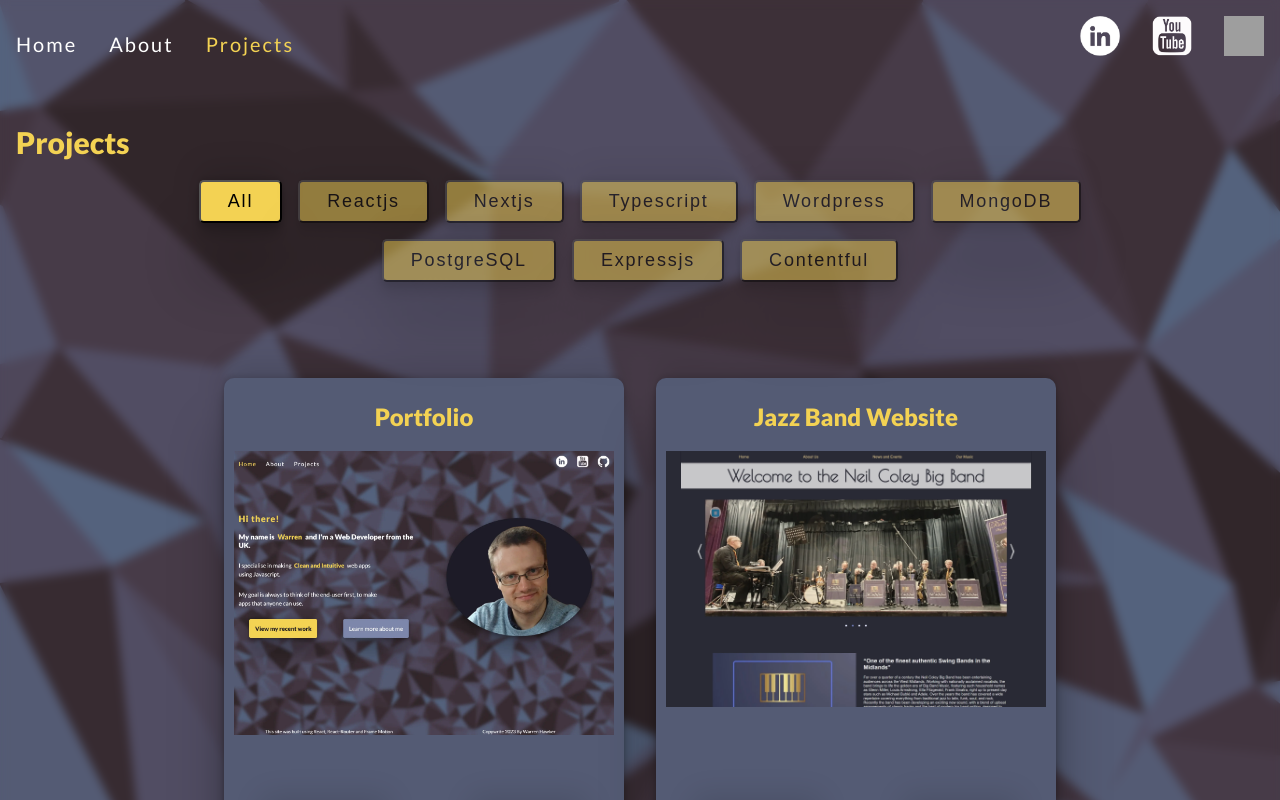
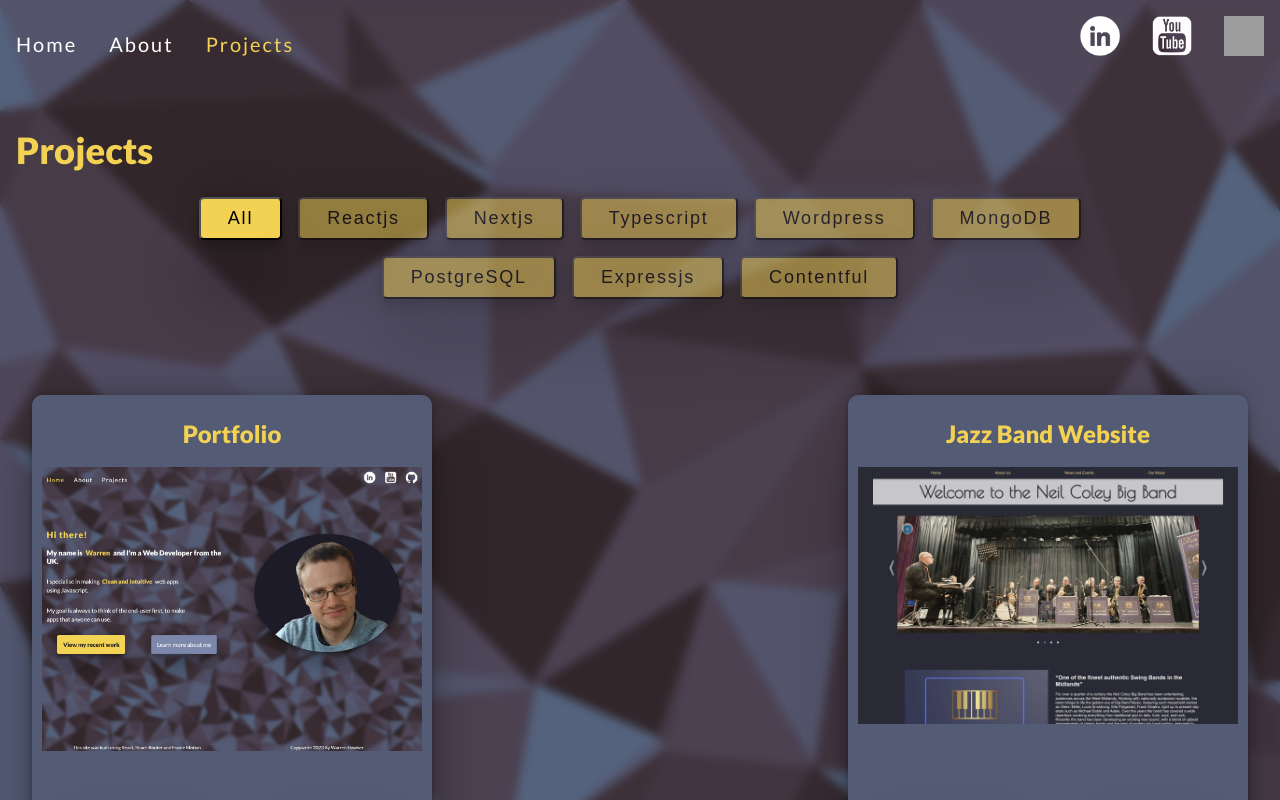
Before and after one commit to WarrenHawker/portfolio-2024, a React (Vite) app: page /projects in a window 1280 px wide. Shown: the top 800 px of the page. Built offline with nearby package versions, Linux system fonts and the light colour scheme; grey boxes are pictures that could not be loaded.

Commit message:
fixed alignment of projects grid and increased page title size

```diff
--- a/src/styles/abstracts/fonts.css
+++ b/src/styles/abstracts/fonts.css
@@ -39,3 +39,7 @@ strong {
   margin-left: 0.25em;
   margin-right: 0.25em;
 }
+
+.page-title {
+  font-size: clamp(1.25rem, 0.911rem + 1.6949vw, 2.5rem);
+}
--- a/src/styles/components/projects-grid.css
+++ b/src/styles/components/projects-grid.css
@@ -3,7 +3,7 @@
   grid-template-columns: repeat(auto-fit, 400px);
   margin-top: 5em;
   padding: 1em;
-  justify-content: center;
+  justify-content: space-between;
   gap: 2em;
 }
 
--- a/src/views/About.tsx
+++ b/src/views/About.tsx
@@ -12,7 +12,7 @@ const About = () => {
   return (
     <Layout>
       <div className="view" id="about">
-        <h1 className="view-title">About me</h1>
+        <h1 className="page-title">About me</h1>
         <section className="grid">
           <article>
             <p>
--- a/src/views/Home.tsx
+++ b/src/views/Home.tsx
@@ -8,7 +8,7 @@ const Home = () => {
       <section className="view" id="home">
         <div className="grid">
           <article>
-            <h1 className="view-title">Hi there!</h1>
+            <h1 className="page-title">Hi there!</h1>
             <h2 className="sub-title">
               My name is <strong>Warren</strong> and I'm a Web Developer from
               the UK.
--- a/src/views/Projects.tsx
+++ b/src/views/Projects.tsx
@@ -23,7 +23,7 @@ const Projects = () => {
   return (
     <Layout>
       <div className="view" id="projects">
-        <h1>Projects</h1>
+        <h1 className="page-title">Projects</h1>
         <ProjectFilter filter={filter} setFilter={setFilter} />
         <ProjectsGrid projects={shownProjects} />
       </div>
```
